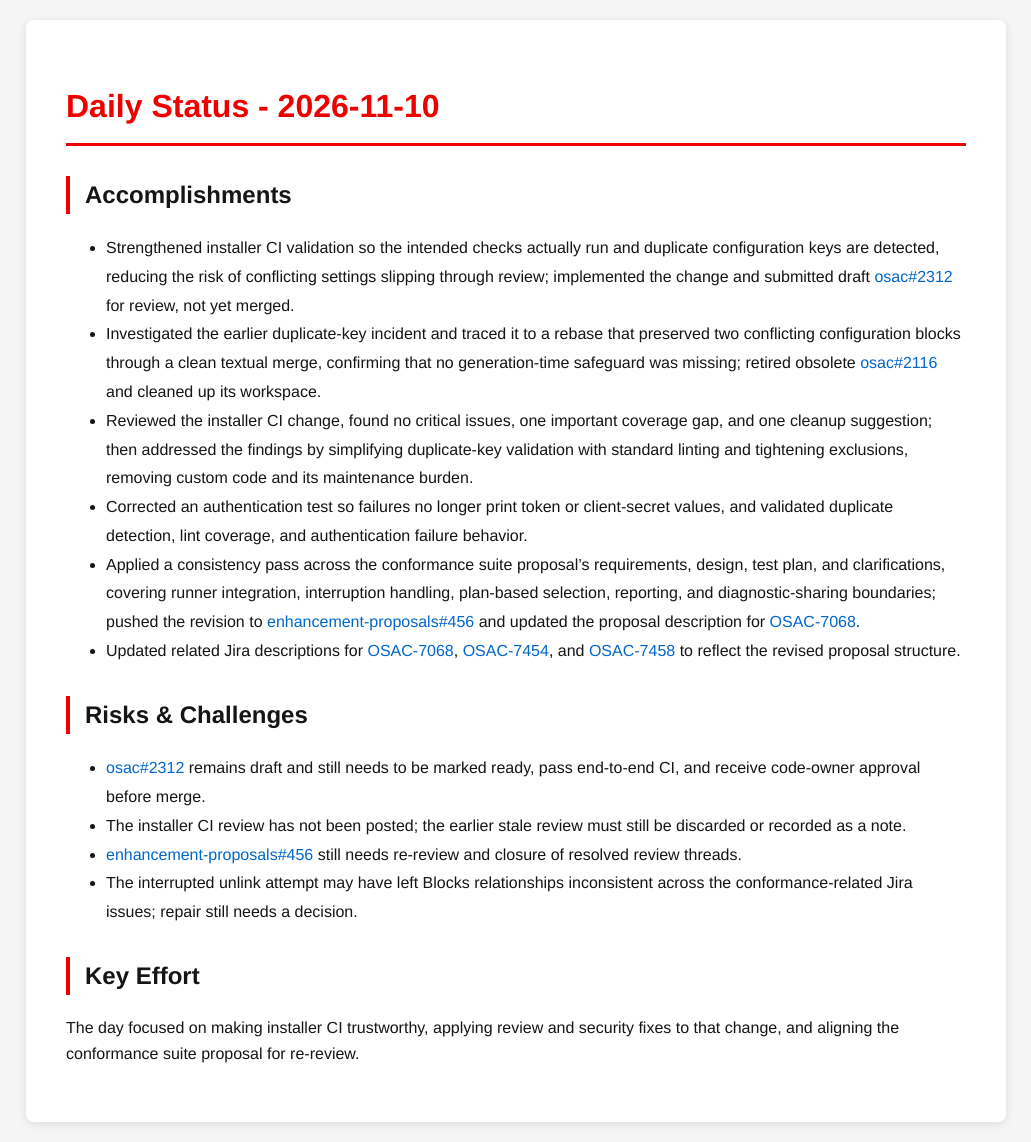
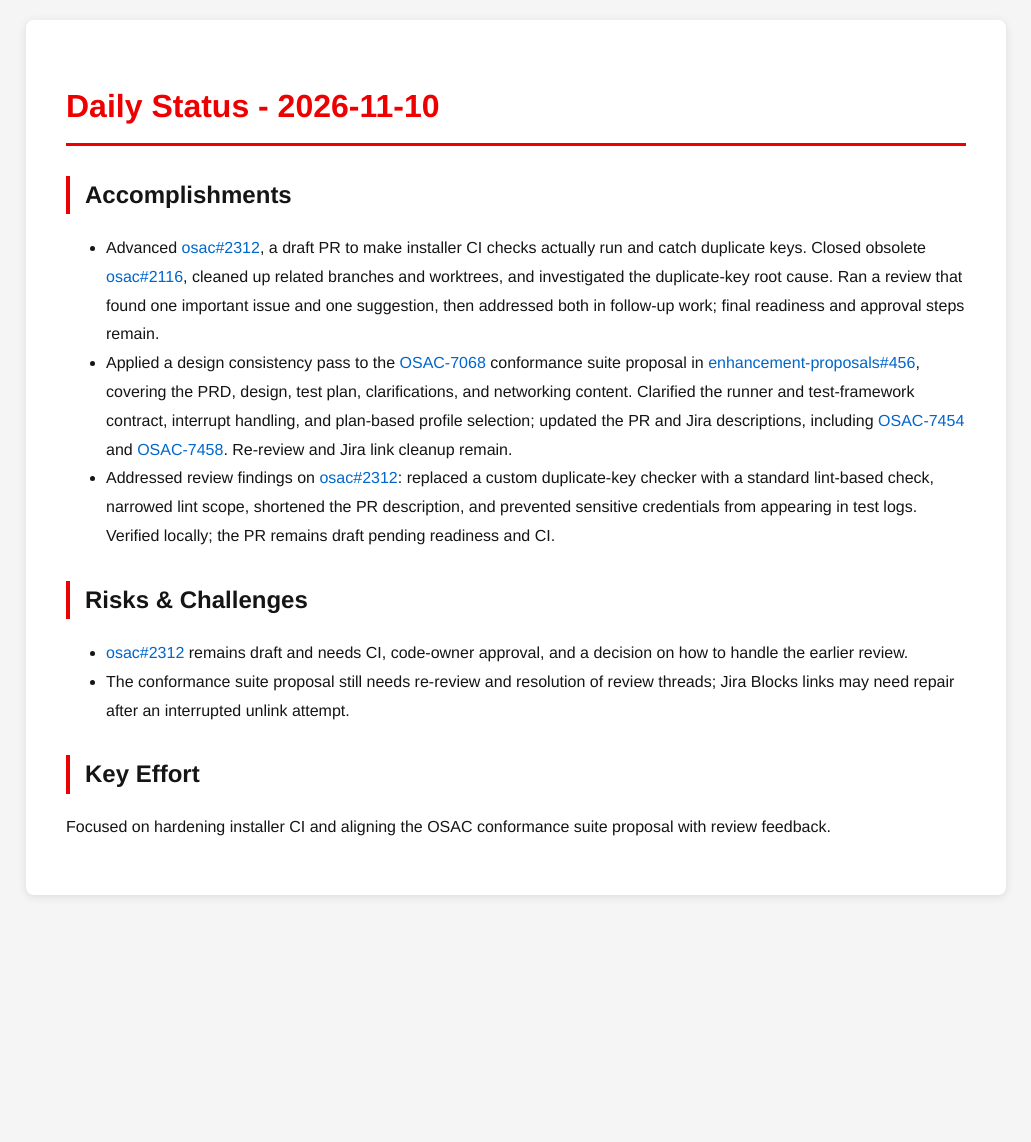
Before and after one commit to tzvatot/daily-status, a Jekyll site: the page built from 2026-11-10.md, in a window 1280 px wide. Shown: the whole page, without its empty margins (124-1155 px from the left). Built offline with Jekyll 4.4.1, drawn with Linux system fonts in a browser that asks for light colours; after the commit the page ends 915 px from its top, so only the background shows below that.

Commit message:
Daily status update - 2026-11-10

```diff
--- a/2026-11-10.md
+++ b/2026-11-10.md
@@ -7,18 +7,13 @@ date: 2026-11-10
 # Daily Status - 2026-11-10
 
 ## Accomplishments
-- Strengthened installer CI validation so the intended checks actually run and duplicate configuration keys are detected, reducing the risk of conflicting settings slipping through review; implemented the change and submitted draft [osac#2312](https://github.com/osac-project/osac/pull/2312) for review, not yet merged.
-- Investigated the earlier duplicate-key incident and traced it to a rebase that preserved two conflicting configuration blocks through a clean textual merge, confirming that no generation-time safeguard was missing; retired obsolete [osac#2116](https://github.com/osac-project/osac/pull/2116) and cleaned up its workspace.
-- Reviewed the installer CI change, found no critical issues, one important coverage gap, and one cleanup suggestion; then addressed the findings by simplifying duplicate-key validation with standard linting and tightening exclusions, removing custom code and its maintenance burden.
-- Corrected an authentication test so failures no longer print token or client-secret values, and validated duplicate detection, lint coverage, and authentication failure behavior.
-- Applied a consistency pass across the conformance suite proposal's requirements, design, test plan, and clarifications, covering runner integration, interruption handling, plan-based selection, reporting, and diagnostic-sharing boundaries; pushed the revision to [enhancement-proposals#456](https://github.com/osac-project/enhancement-proposals/pull/456) and updated the proposal description for [OSAC-7068](https://redhat.atlassian.net/browse/OSAC-7068).
-- Updated related Jira descriptions for [OSAC-7068](https://redhat.atlassian.net/browse/OSAC-7068), [OSAC-7454](https://redhat.atlassian.net/browse/OSAC-7454), and [OSAC-7458](https://redhat.atlassian.net/browse/OSAC-7458) to reflect the revised proposal structure.
+- Advanced [osac#2312](https://github.com/osac-project/osac/pull/2312), a draft PR to make installer CI checks actually run and catch duplicate keys. Closed obsolete [osac#2116](https://github.com/osac-project/osac/pull/2116), cleaned up related branches and worktrees, and investigated the duplicate-key root cause. Ran a review that found one important issue and one suggestion, then addressed both in follow-up work; final readiness and approval steps remain.
+- Applied a design consistency pass to the [OSAC-7068](https://redhat.atlassian.net/browse/OSAC-7068) conformance suite proposal in [enhancement-proposals#456](https://github.com/osac-project/enhancement-proposals/pull/456), covering the PRD, design, test plan, clarifications, and networking content. Clarified the runner and test-framework contract, interrupt handling, and plan-based profile selection; updated the PR and Jira descriptions, including [OSAC-7454](https://redhat.atlassian.net/browse/OSAC-7454) and [OSAC-7458](https://redhat.atlassian.net/browse/OSAC-7458). Re-review and Jira link cleanup remain.
+- Addressed review findings on [osac#2312](https://github.com/osac-project/osac/pull/2312): replaced a custom duplicate-key checker with a standard lint-based check, narrowed lint scope, shortened the PR description, and prevented sensitive credentials from appearing in test logs. Verified locally; the PR remains draft pending readiness and CI.
 
 ## Risks & Challenges
-- [osac#2312](https://github.com/osac-project/osac/pull/2312) remains draft and still needs to be marked ready, pass end-to-end CI, and receive code-owner approval before merge.
-- The installer CI review has not been posted; the earlier stale review must still be discarded or recorded as a note.
-- [enhancement-proposals#456](https://github.com/osac-project/enhancement-proposals/pull/456) still needs re-review and closure of resolved review threads.
-- The interrupted unlink attempt may have left Blocks relationships inconsistent across the conformance-related Jira issues; repair still needs a decision.
+- [osac#2312](https://github.com/osac-project/osac/pull/2312) remains draft and needs CI, code-owner approval, and a decision on how to handle the earlier review.
+- The conformance suite proposal still needs re-review and resolution of review threads; Jira Blocks links may need repair after an interrupted unlink attempt.
 
 ## Key Effort
-The day focused on making installer CI trustworthy, applying review and security fixes to that change, and aligning the conformance suite proposal for re-review.
+Focused on hardening installer CI and aligning the OSAC conformance suite proposal with review feedback.
```
